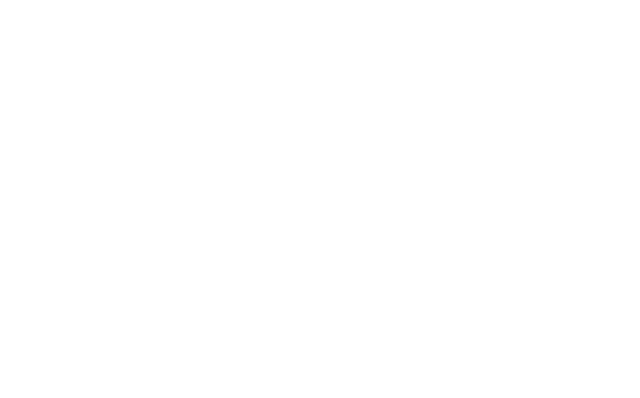
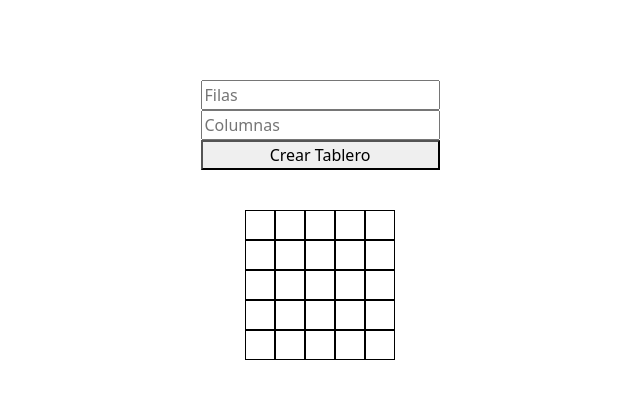
Before and after one commit to Movits/EjerciciosMatrices, a plain HTML site: page Ej2/index.html in a window 1280 px wide. Shown: the whole page, without its empty margins (320-960 px from the left). Drawn offline with nearby package versions, Linux system fonts and the light colour scheme.

Commit message:
agregue el maquetado para el Ej2v1

```diff
--- a/Ej2/index.html
+++ b/Ej2/index.html
@@ -9,25 +9,14 @@
   </head>
   <body>
 
-    <!-- div.row*3>div.col.casilla*3 -->
-    <!-- <div id="tablero">
-        <div class="row">
-            <div class="col casilla"></div>
-            <div class="col casilla"></div>
-            <div class="col casilla"></div>
-        </div>
-        <div class="row">
-            <div class="col casilla"></div>
-            <div class="col casilla"></div>
-            <div class="col casilla"></div>
-        </div>
-        <div class="row">
-            <div class="col casilla"></div>
-            <div class="col casilla"></div>
-            <div class="col casilla"></div>
-        </div>
-    </div> -->
+    <div class="inputFilYCol">
+        <input type="number" id="filas" placeholder="Filas">
+        <input type="number" id="columnas" placeholder="Columnas">
+        <button id="boton">Crear Tablero</button>
+    </div>
 
+    <div class="tablero">
+    </div>
 
     <script src="script.js"></script>
     <script src="https://cdn.jsdelivr.net/npm/bootstrap@5.3.2/dist/js/bootstrap.bundle.min.js" integrity="sha384-C6RzsynM9kWDrMNeT87bh95OGNyZPhcTNXj1NW7RuBCsyN/o0jlpcV8Qyq46cDfL" crossorigin="anonymous"></script>
--- a/Ej2/script.js
+++ b/Ej2/script.js
@@ -1,3 +1,27 @@
+const divTablero = document.querySelector(".tablero");
+
+const MAX_FIL = 5;
+const MAX_COL = 5;
+
+for (let fila = 0; fila < MAX_FIL; fila++) {
+  divTablero.innerHTML += `
+    <div class="row">${agregarCol()}</div>`;
+}
+
+function agregarCol() {
+  let columnas = "";
+  for (let col = 0; col < MAX_COL; col++) {
+    columnas += `<div class="col casilla"></div>`;
+  }
+  return columnas;
+}
+
+
+
+
+
+
+
 /* setInterval(() => {
     document.querySelectorAll(".casilla").forEach((casilla) => {
         casilla.style.backgroundColor = `rgb(${cambiarColor(255)}, ${cambiarColor(255)}, ${cambiarColor(255)})`;
--- a/Ej2/style.css
+++ b/Ej2/style.css
@@ -1,6 +1,7 @@
-#tablero{
+.tablero{
     display: grid;
     place-content: center;
+    margin-top: 5vh;
 }
 
 .casilla{
@@ -8,3 +9,9 @@
     height: 30px;
     border: 1px solid black;
 }
+
+.inputFilYCol{
+    margin-top: 10vh;
+    display: grid;
+    place-content: center;
+}
```
